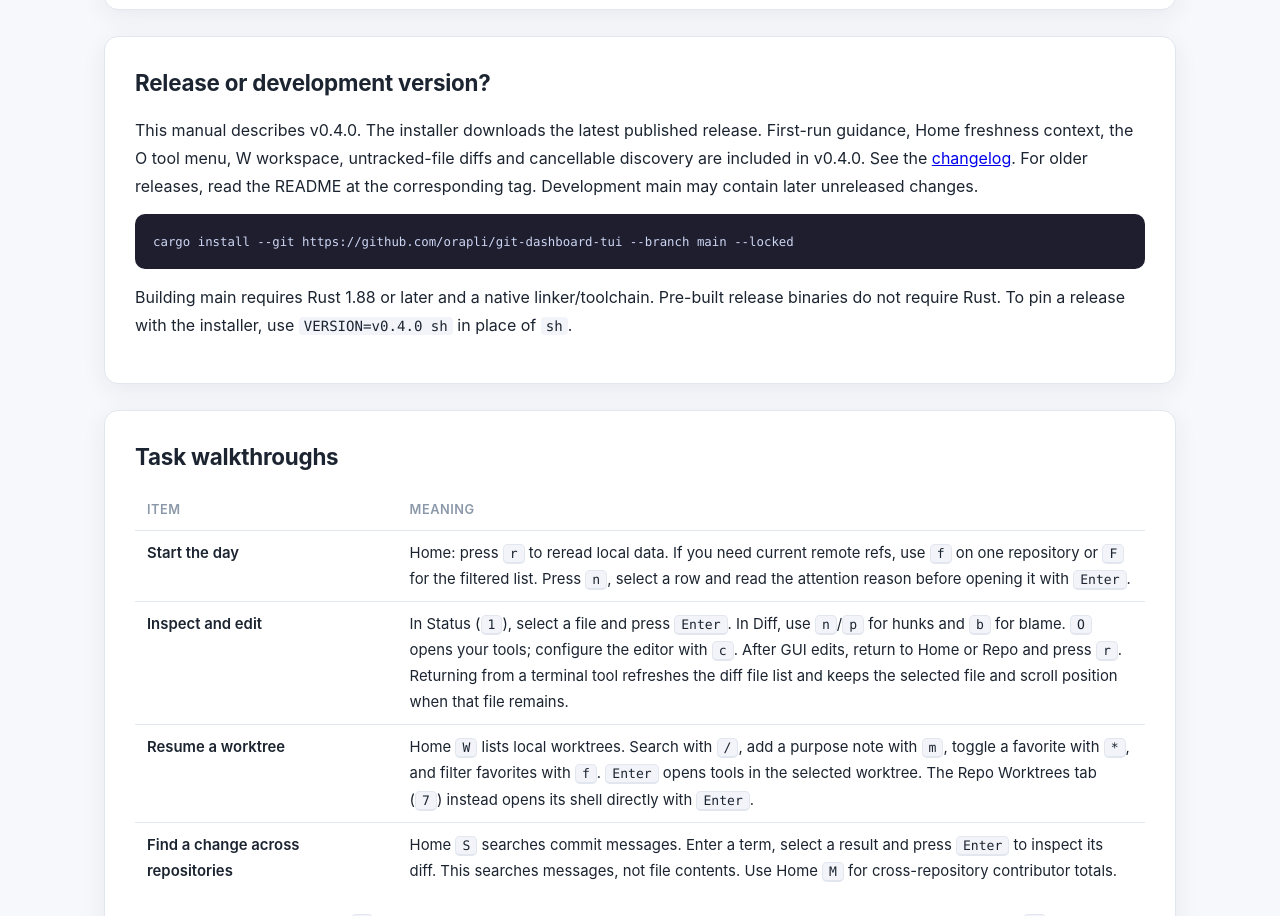
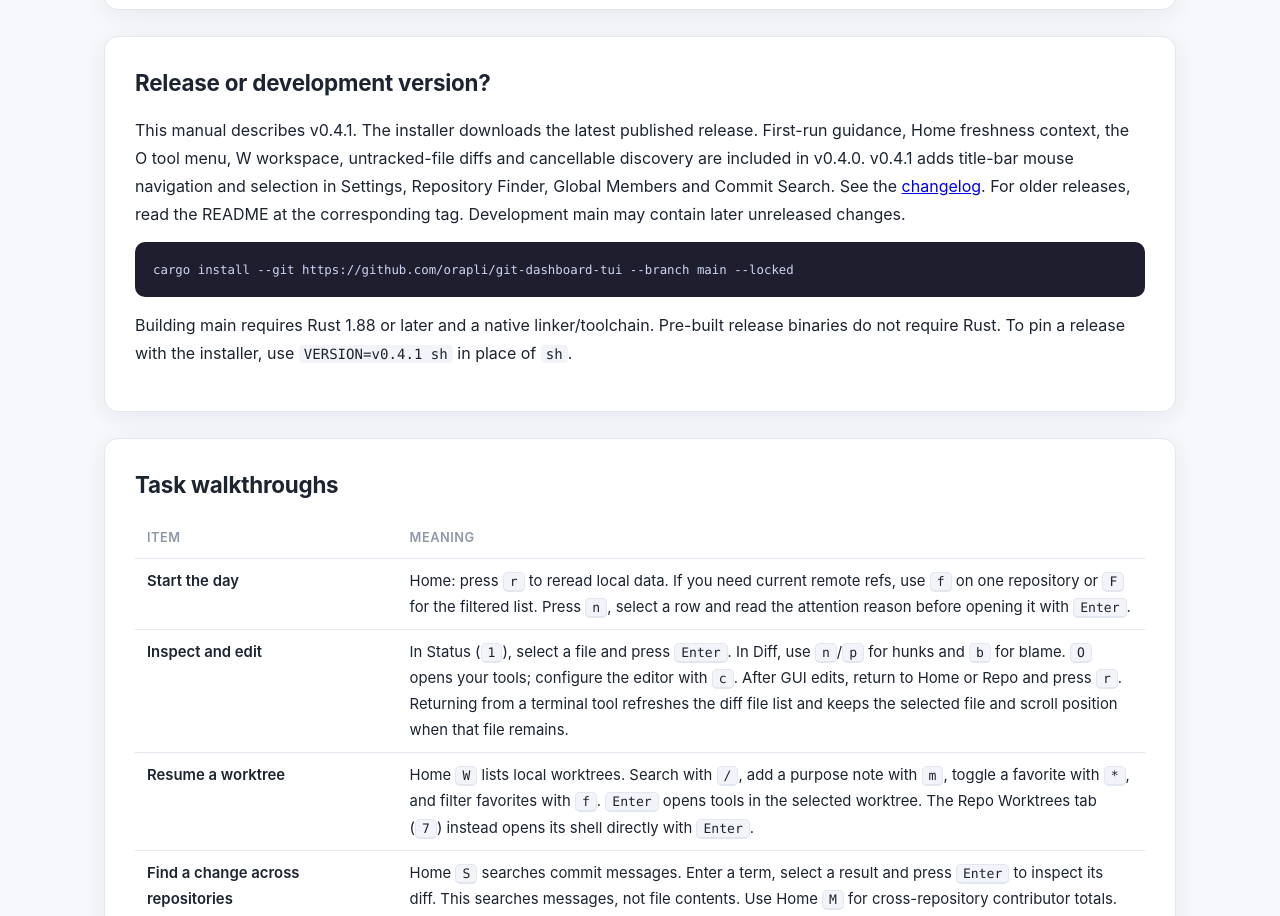
Before and after one commit to orapli/git-dashboard-tui, a plain HTML site: page docs/manual.html in a window 1280 px wide. Shown: the part 2666-3582 px from the top of the page. Drawn offline with Linux system fonts and the light colour scheme.

Commit message:
Prepare v0.4.1 mouse navigation release

```diff
--- a/docs/manual.html
+++ b/docs/manual.html
@@ -145,9 +145,9 @@
 </section>
 <section id="versions">
 <h2>Release or development version?<a href="#versions" aria-label="link">#</a></h2>
-<p>This manual describes v0.4.0. The installer downloads the latest published release. First-run guidance, Home freshness context, the O tool menu, W workspace, untracked-file diffs and cancellable discovery are included in v0.4.0. See the <a href="https://github.com/orapli/git-dashboard-tui/blob/main/CHANGELOG.md">changelog</a>. For older releases, read the README at the corresponding tag. Development main may contain later unreleased changes.</p>
+<p>This manual describes v0.4.1. The installer downloads the latest published release. First-run guidance, Home freshness context, the O tool menu, W workspace, untracked-file diffs and cancellable discovery are included in v0.4.0. v0.4.1 adds title-bar mouse navigation and selection in Settings, Repository Finder, Global Members and Commit Search. See the <a href="https://github.com/orapli/git-dashboard-tui/blob/main/CHANGELOG.md">changelog</a>. For older releases, read the README at the corresponding tag. Development main may contain later unreleased changes.</p>
 <pre><code>cargo install --git https://github.com/orapli/git-dashboard-tui --branch main --locked</code></pre>
-<p>Building main requires Rust 1.88 or later and a native linker/toolchain. Pre-built release binaries do not require Rust. To pin a release with the installer, use <code>VERSION=v0.4.0 sh</code> in place of <code>sh</code>.</p>
+<p>Building main requires Rust 1.88 or later and a native linker/toolchain. Pre-built release binaries do not require Rust. To pin a release with the installer, use <code>VERSION=v0.4.1 sh</code> in place of <code>sh</code>.</p>
 </section>
 <section id="tasks">
 <h2>Task walkthroughs<a href="#tasks" aria-label="link">#</a></h2>
```
Also changed, not shown: docs/index.html (+1 -1 lines), docs/manual.ja.html (+2 -2 lines), 10 other files.
